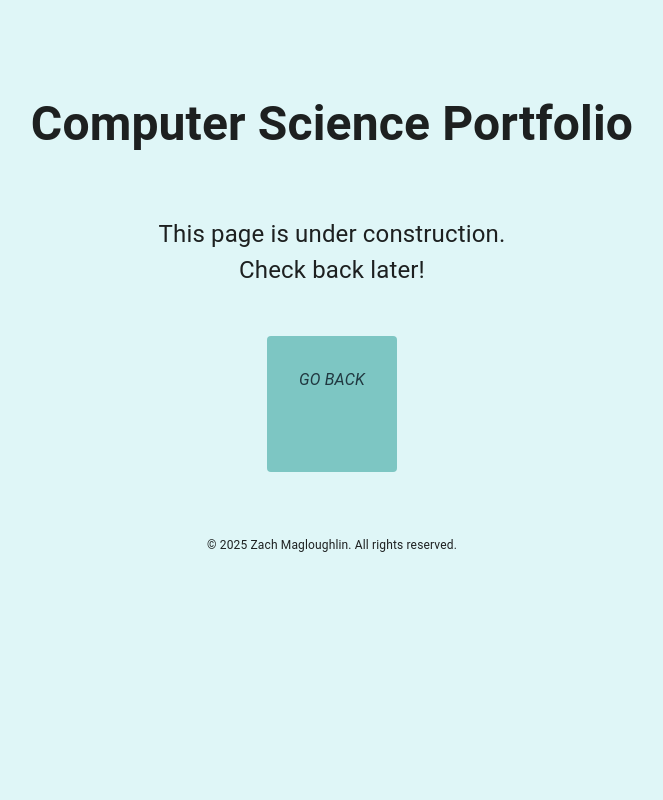
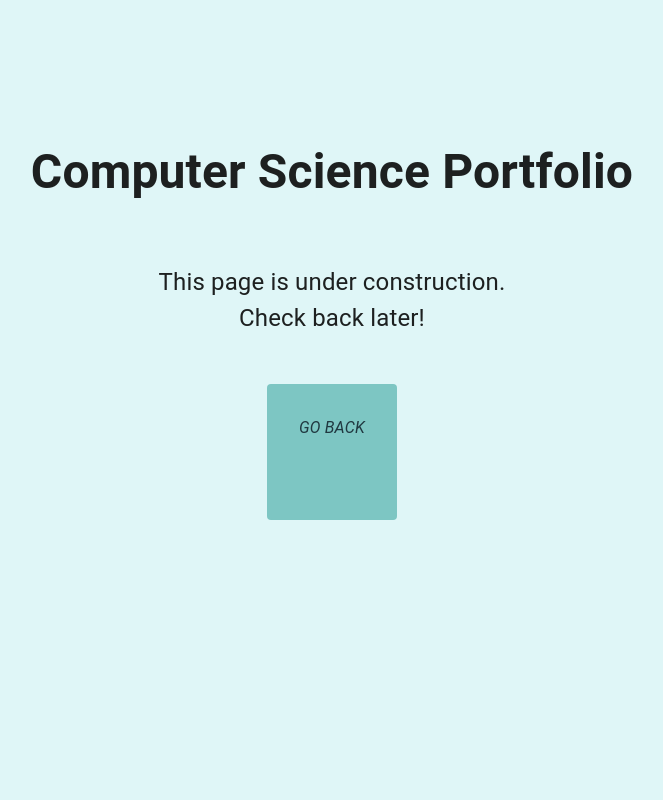
Before and after one commit to ZachMc21/cs-portfolio-react-materialui, a React (Vite) app: page /cs-portfolio in a window 1280 px wide. Shown: the top 800 px of the page, without its empty margins (308-971 px from the left). Built offline with nearby package versions, Linux system fonts and the light colour scheme; some icons are missing.

Commit message:
Styling tweaks to ConstructionNotice. Go Back button works

```diff
--- a/src/custom_components/ConstructionNotice.tsx
+++ b/src/custom_components/ConstructionNotice.tsx
@@ -1,4 +1,4 @@
-import { useNavigate } from 'react-router-dom';
+import { useNavigate } from 'react-router';
 import ConstructionIcon from '@mui/icons-material/Construction';
 import ArrowBackIcon from '@mui/icons-material/ArrowBack';
 import './construction-notice.css';
--- a/src/custom_components/construction-notice.css
+++ b/src/custom_components/construction-notice.css
@@ -4,6 +4,8 @@ div.construction-notice {
   flex-direction: column;
   align-items: center;
   font-size: 1.5em;
+  margin-top: 3rem;
+  height: 100vh;
 }
 div.construction-notice#container {
   margin-bottom: 3rem;
```
